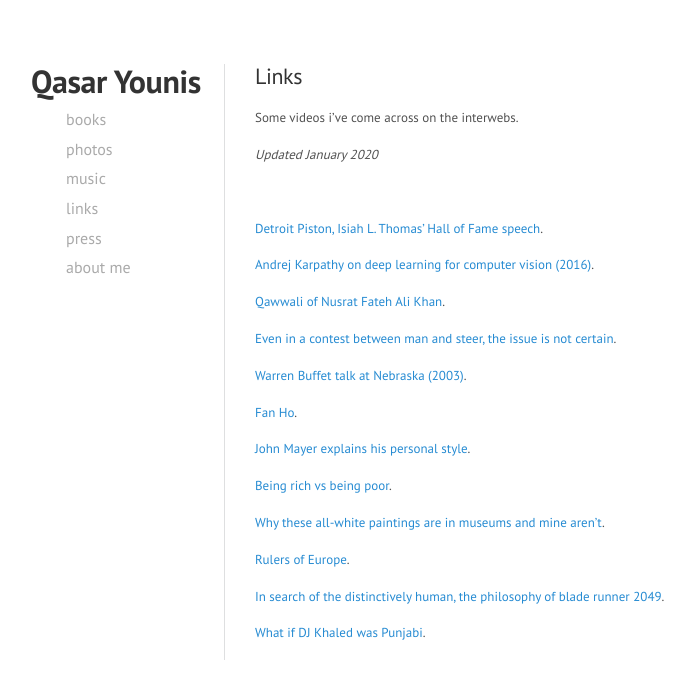
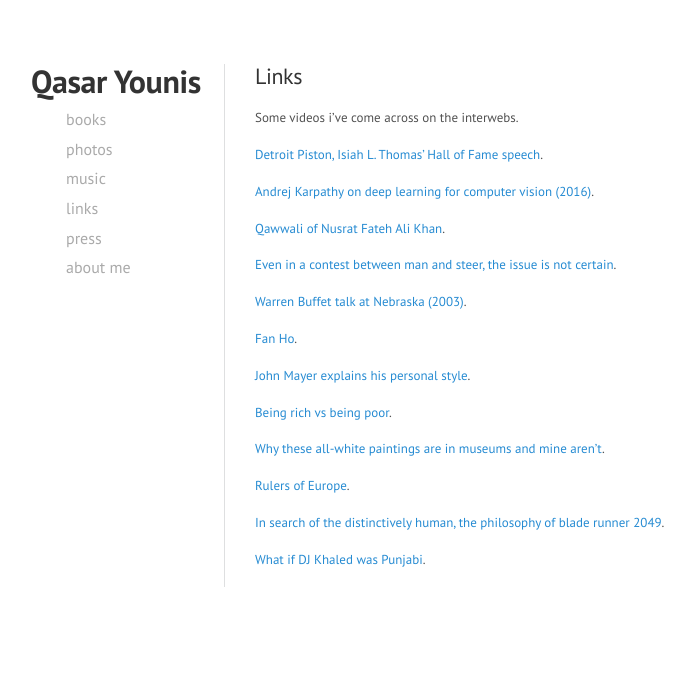
Before and after one commit to qasar/qasar.github.io, a Jekyll site: the page built from links.md, in a window 1280 px wide. Shown: the top 699 px of the page, without its empty margins (35-730 px from the left). Built offline with Jekyll 4.4.1, drawn with Linux system fonts in a browser that asks for light colours.

Commit message:
Update links.md

```diff
--- a/links.md
+++ b/links.md
@@ -5,8 +5,6 @@ permalink: /links/
 
 Some videos i've come across on the interwebs.
 
-<i> Updated January 2020 </i>
-<p>&nbsp;</p>
 
 
 <a href="https://youtu.be/8VnW3EE-4Mo?t=287" target="_blank">Detroit Piston, Isiah L. Thomas' Hall of Fame speech</a>.
```
